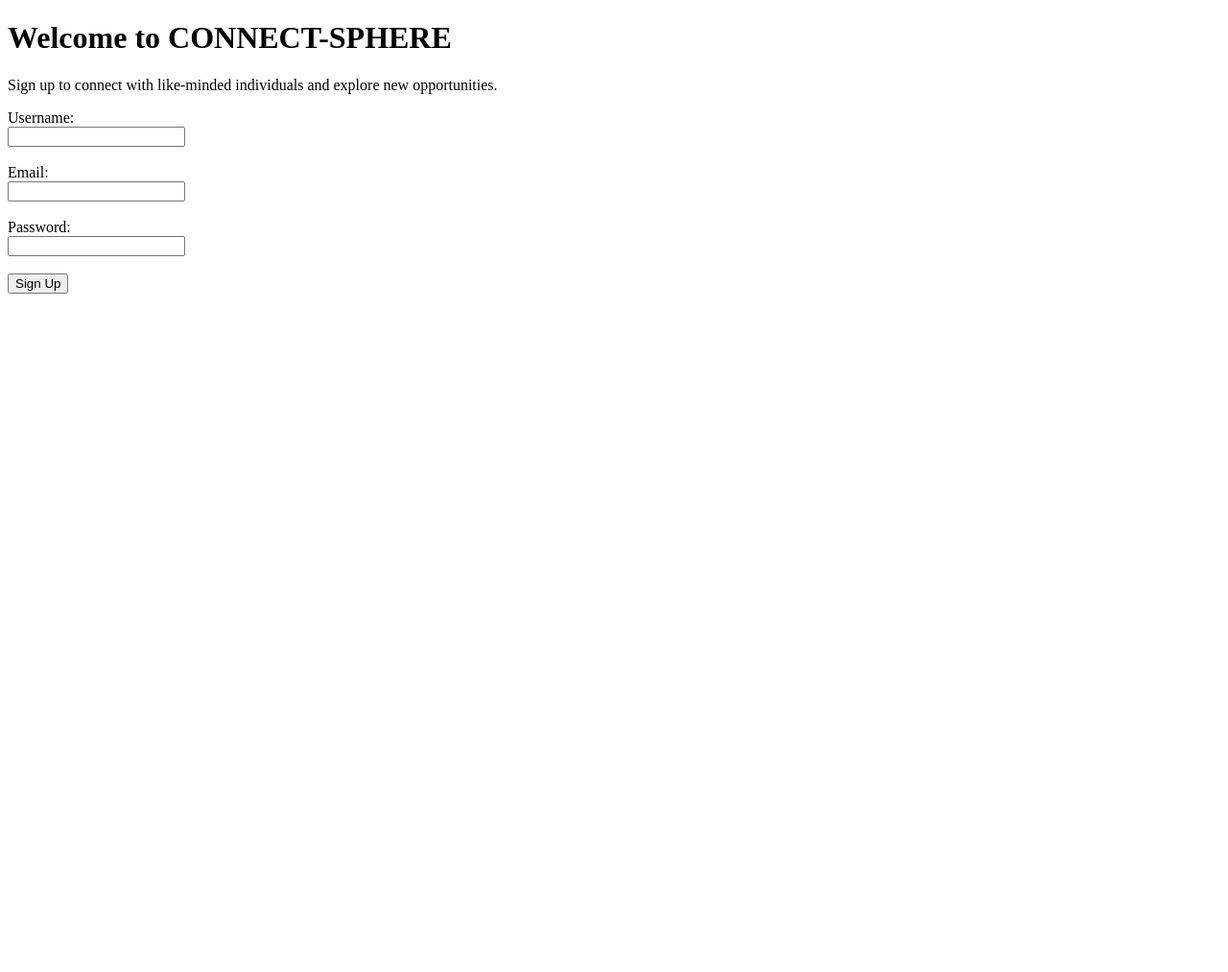
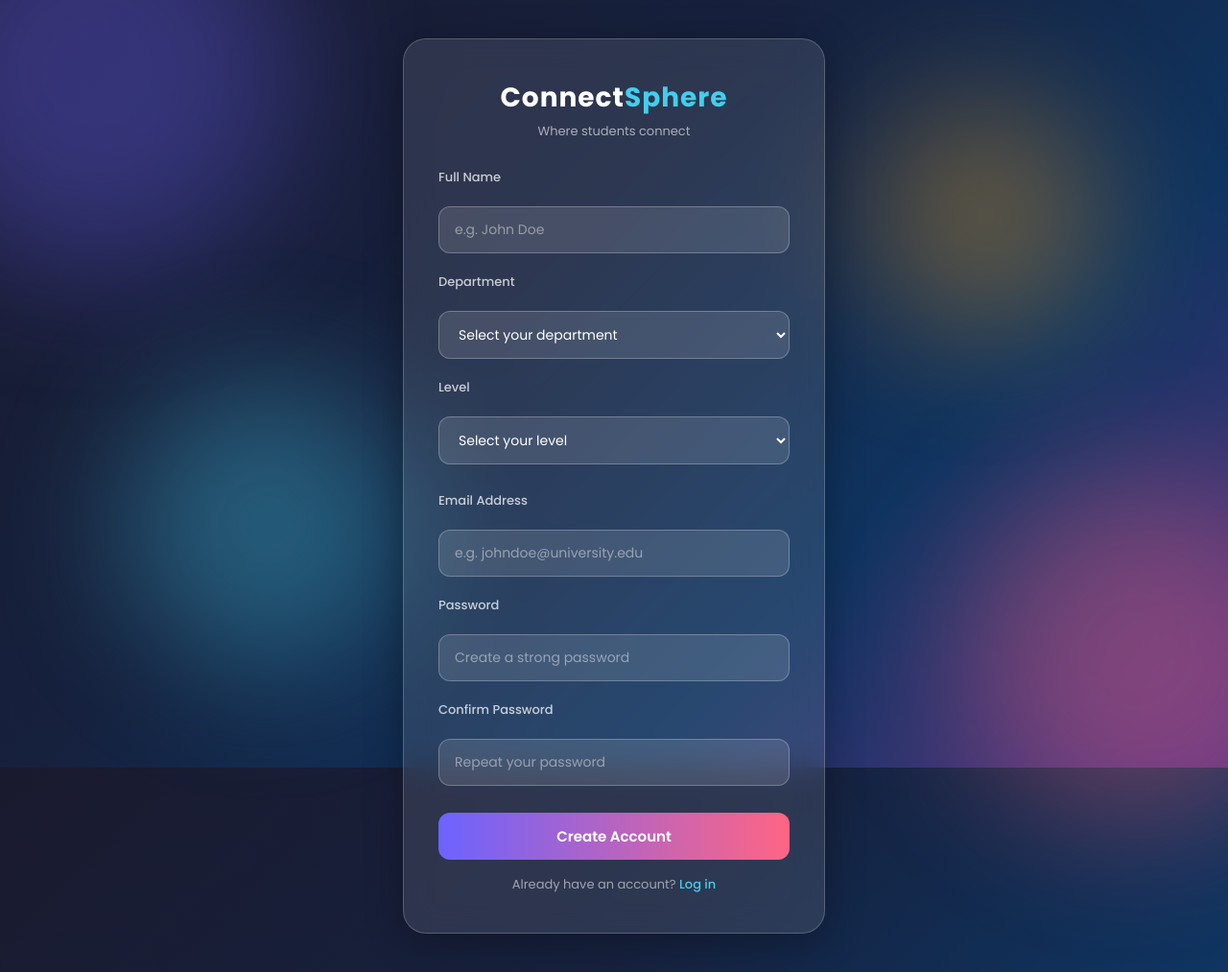
Before and after one commit to Divine001PH/CONNECT-SPHERE, a plain HTML site: page signup.html in a window 1280 px wide. Shown: the whole page at 96% size. Before the commit the page ends 800 px from the top, so only its background shows below. Drawn offline with Linux system fonts and the light colour scheme.

Commit message:
Created auth.css

```diff
--- /dev/null
+++ b/auth.css
@@ -0,0 +1,284 @@
+/* ===== IMPORT FONT ===== */
+@import url('https://fonts.googleapis.com/css2?family=Poppins:wght@300;400;500;600;700&display=swap');
+
+/* ===== RESET & BASE ===== */
+* {
+  margin: 0;
+  padding: 0;
+  box-sizing: border-box;
+}
+
+body {
+  font-family: 'Poppins', sans-serif;
+  min-height: 100vh;
+  display: flex;
+  align-items: center;
+  justify-content: center;
+  background: linear-gradient(135deg, #1a1a2e 0%, #16213e 40%, #0f3460 70%, #533483 100%);
+  background-attachment: fixed; /* ← keeps gradient stable while scrolling */
+  position: relative;
+  overflow-x: hidden; /* ← only hide horizontal overflow, NOT vertical */
+  padding: 40px 16px;  /* ← gives breathing room top and bottom */
+}
+
+/* ===== DECORATIVE BLOBS ===== */
+.blob {
+  position: fixed; /* ← changed from absolute to fixed */
+  border-radius: 50%;
+  filter: blur(70px);
+  opacity: 0.35;
+  z-index: 0;
+  animation: floatBlob 8s ease-in-out infinite;
+}
+
+/* Screen reader only — hides visually but keeps accessibility */
+.sr-only {
+  position: absolute;
+  width: 1px;
+  height: 1px;
+  padding: 0;
+  overflow: hidden;
+  clip: rect(0, 0, 0, 0);
+  white-space: nowrap;
+  border: 0;
+}
+
+.form-group label {
+  display: block;
+  font-size: 13px;
+  font-weight: 500;
+  color: rgba(255, 255, 255, 0.75);
+  margin-bottom: 6px;
+}
+
+.form-group {
+  margin-bottom: 16px;
+}
+
+fieldset {
+  border: none;
+  padding: 0;
+  margin: 0 0 8px 0;
+}
+
+.blob-1 {
+  width: 400px;
+  height: 400px;
+  background: #6C63FF;
+  top: -100px;
+  left: -100px;
+  animation-delay: 0s;
+}
+
+.blob-2 {
+  width: 350px;
+  height: 350px;
+  background: #FF6584;
+  bottom: -80px;
+  right: -80px;
+  animation-delay: 2s;
+}
+
+.blob-3 {
+  width: 300px;
+  height: 300px;
+  background: #43CEED;
+  bottom: 100px;
+  left: 10%;
+  animation-delay: 4s;
+}
+
+.blob-4 {
+  width: 250px;
+  height: 250px;
+  background: #f5a623;
+  top: 100px;
+  right: 10%;
+  animation-delay: 6s;
+}
+
+/* ===== BLOB FLOAT ANIMATION ===== */
+@keyframes floatBlob {
+  0%   { transform: translateY(0px) scale(1); }
+  50%  { transform: translateY(-30px) scale(1.05); }
+  100% { transform: translateY(0px) scale(1); }
+}
+
+/* ===== GLASS CARD ===== */
+.card {
+  position: relative;
+  z-index: 1;
+  width: 100%;
+  max-width: 440px;
+  padding: 40px 36px;
+  background: rgba(255, 255, 255, 0.1);
+  backdrop-filter: blur(16px);
+  -webkit-backdrop-filter: blur(16px);
+  border: 1px solid rgba(255, 255, 255, 0.2);
+  border-radius: 24px;
+  box-shadow: 0 8px 40px rgba(0, 0, 0, 0.3);
+}
+
+/* ===== CARD HEADER ===== */
+.card-header {
+  text-align: center;
+  margin-bottom: 28px;
+}
+
+.card-header .logo {
+  font-size: 28px;
+  font-weight: 700;
+  color: #ffffff;
+  letter-spacing: 1px;
+}
+
+.card-header .logo span {
+  color: #43CEED;
+}
+
+.card-header .tagline {
+  font-size: 13px;
+  color: rgba(255, 255, 255, 0.6);
+  margin-top: 4px;
+}
+
+/* ===== FORM GROUP ===== */
+.form-group {
+  display: flex;
+  flex-direction: column;
+  gap: 14px;
+  margin-bottom: 20px;
+}
+
+/* ===== INPUTS ===== */
+.form-group input,
+.form-group select {
+  width: 100%;
+  padding: 13px 16px;
+  background: rgba(255, 255, 255, 0.12);
+  border: 1px solid rgba(255, 255, 255, 0.25);
+  border-radius: 12px;
+  color: #ffffff;
+  font-family: 'Poppins', sans-serif;
+  font-size: 14px;
+  outline: none;
+  transition: border 0.3s ease, box-shadow 0.3s ease;
+}
+
+.form-group input::placeholder {
+  color: rgba(255, 255, 255, 0.45);
+}
+
+.auth-wrapper {
+  width: 100%;
+  display: flex;
+  justify-content: center;
+  align-items: flex-start; /* ← changed from center to flex-start */
+  z-index: 1;
+  position: relative;
+}
+
+.form-group select option {
+  background: #1a1a2e;
+  color: #ffffff;
+}
+
+.form-group input:focus,
+.form-group select:focus {
+  border: 1px solid #43CEED;
+  box-shadow: 0 0 10px rgba(67, 206, 237, 0.25);
+}
+
+/* ===== PRIMARY BUTTON ===== */
+.btn-primary {
+  width: 100%;
+  padding: 13px;
+  background: linear-gradient(to right, #6C63FF, #FF6584);
+  border: none;
+  border-radius: 12px;
+  color: #ffffff;
+  font-family: 'Poppins', sans-serif;
+  font-size: 15px;
+  font-weight: 600;
+  cursor: pointer;
+  transition: transform 0.2s ease, box-shadow 0.2s ease;
+  margin-bottom: 16px;
+}
+
+.btn-primary:hover {
+  transform: translateY(-2px);
+  box-shadow: 0 8px 24px rgba(108, 99, 255, 0.45);
+}
+
+.btn-primary:active {
+  transform: translateY(0px);
+}
+
+/* ===== CARD FOOTER ===== */
+.card-footer {
+  text-align: center;
+  font-size: 13px;
+  color: rgba(255, 255, 255, 0.55);
+}
+
+.card-footer a {
+  color: #43CEED;
+  text-decoration: none;
+  font-weight: 500;
+}
+
+.card-footer a:hover {
+  text-decoration: underline;
+}
+
+/* ===== FORGOT PASSWORD ===== */
+.forgot-password {
+  text-align: right;
+  margin-top: -8px;
+  margin-bottom: 12px;
+}
+
+.forgot-password a {
+  font-size: 12px;
+  color: rgba(255, 255, 255, 0.5);
+  text-decoration: none;
+}
+
+.forgot-password a:hover {
+  color: #43CEED;
+}
+
+/* ===== DIVIDER ===== */
+.divider {
+  text-align: center;
+  color: rgba(255, 255, 255, 0.3);
+  font-size: 12px;
+  margin: 16px 0;
+  position: relative;
+}
+
+.divider::before,
+.divider::after {
+  content: '';
+  position: absolute;
+  top: 50%;
+  width: 38%;
+  height: 1px;
+  background: rgba(255, 255, 255, 0.15);
+}
+
+.divider::before { left: 0; }
+.divider::after  { right: 0; }
+
+/* ===== RESPONSIVE ===== */
+@media (max-width: 480px) {
+  .card {
+    margin: 20px;
+    padding: 32px 24px;
+  }
+
+  .blob-1, .blob-2, .blob-3, .blob-4 {
+    width: 200px;
+    height: 200px;
+  }
+}
--- a/signup.html
+++ b/signup.html
@@ -1,24 +1,131 @@
 <!DOCTYPE html>
 <html lang="en">
+
 <head>
-    <meta charset="UTF-8">
-    <meta name="viewport" content="width=device-width, initial-scale=1.0">
-    <title>CONNECT-SPHERE</title>
+  <meta charset="UTF-8" />
+  <meta name="viewport" content="width=device-width, initial-scale=1.0" />
+  <title>ConnectSphere — Sign Up</title>
+  <link rel="stylesheet" href="auth.css" />
 </head>
+
 <body>
-    <h1>Welcome to CONNECT-SPHERE</h1>
-    <p>Sign up to connect with like-minded individuals and explore new opportunities.</p>
-    <form action="/signup" method="post">
-        <label for="username">Username:</label><br>
-        <input type="text" id="username" name="username" required><br><br>
 
-        <label for="email">Email:</label><br>
-        <input type="email" id="email" name="email" required><br><br>
+  <!-- Decorative Background Blobs -->
+  <div class="blob blob-1" aria-hidden="true"></div>
+  <div class="blob blob-2" aria-hidden="true"></div>
+  <div class="blob blob-3" aria-hidden="true"></div>
+  <div class="blob blob-4" aria-hidden="true"></div>
 
-        <label for="password">Password:</label><br>
-        <input type="password" id="password" name="password" required><br><br>
+  <!-- Main Page Wrapper -->
+  <main class="auth-wrapper">
 
-        <input type="submit" value="Sign Up">
-    </form>
+    <article class="card">
+
+      <!-- Card Header -->
+      <header class="card-header">
+        <h1 class="logo">Connect<span>Sphere</span></h1>
+        <p class="tagline">Where students connect</p>
+      </header>
+
+      <!-- Signup Form -->
+      <section class="card-body">
+        <form action="#" method="POST" novalidate>
+
+          <fieldset>
+            <legend class="sr-only">Personal Information</legend>
+
+            <div class="form-group">
+              <label for="fullname">Full Name</label>
+              <input
+                type="text"
+                id="fullname"
+                name="fullname"
+                placeholder="e.g. John Doe"
+                autocomplete="name"
+                required
+              />
+            </div>
+
+            <div class="form-group">
+              <label for="department">Department</label>
+              <select id="department" name="department" required>
+                <option value="" disabled selected>Select your department</option>
+                <option value="cs">Computer Science</option>
+                <option value="ee">Electrical Engineering</option>
+                <option value="me">Mechanical Engineering</option>
+                <!-- Add more departments as needed -->
+              </select>
+            </div>
+
+            <div class="form-group">
+              <label for="level">Level</label>
+              <select id="level" name="level" required>
+                <option value="" disabled selected>Select your level</option>
+                <option value="100">100 Level</option>
+                <option value="200">200 Level</option>
+                <option value="300">300 Level</option>
+                <option value="400">400 Level</option>
+                <option value="500">500 Level</option>
+              </select>
+            </div>
+
+          </fieldset>
+
+          <fieldset>
+            <legend class="sr-only">Account Credentials</legend>
+
+            <div class="form-group">
+              <label for="email">Email Address</label>
+              <input
+                type="email"
+                id="email"
+                name="email"
+                placeholder="e.g. johndoe@university.edu"
+                autocomplete="email"
+                required
+              />
+            </div>
+
+            <div class="form-group">
+              <label for="password">Password</label>
+              <input
+                type="password"
+                id="password"
+                name="password"
+                placeholder="Create a strong password"
+                autocomplete="new-password"
+                required
+              />
+            </div>
+
+            <div class="form-group">
+              <label for="confirm-password">Confirm Password</label>
+              <input
+                type="password"
+                id="confirm-password"
+                name="confirm-password"
+                placeholder="Repeat your password"
+                autocomplete="new-password"
+                required
+              />
+            </div>
+
+          </fieldset>
+
+          <button type="submit" class="btn-primary">Create Account</button>
+
+        </form>
+      </section>
+
+      <!-- Card Footer -->
+      <footer class="card-footer">
+        <p>Already have an account? <a href="login.html">Log in</a></p>
+      </footer>
+
+    </article>
+
+  </main>
+
 </body>
+
 </html>
```
Also changed, not shown: login.html (+73 -12 lines).
